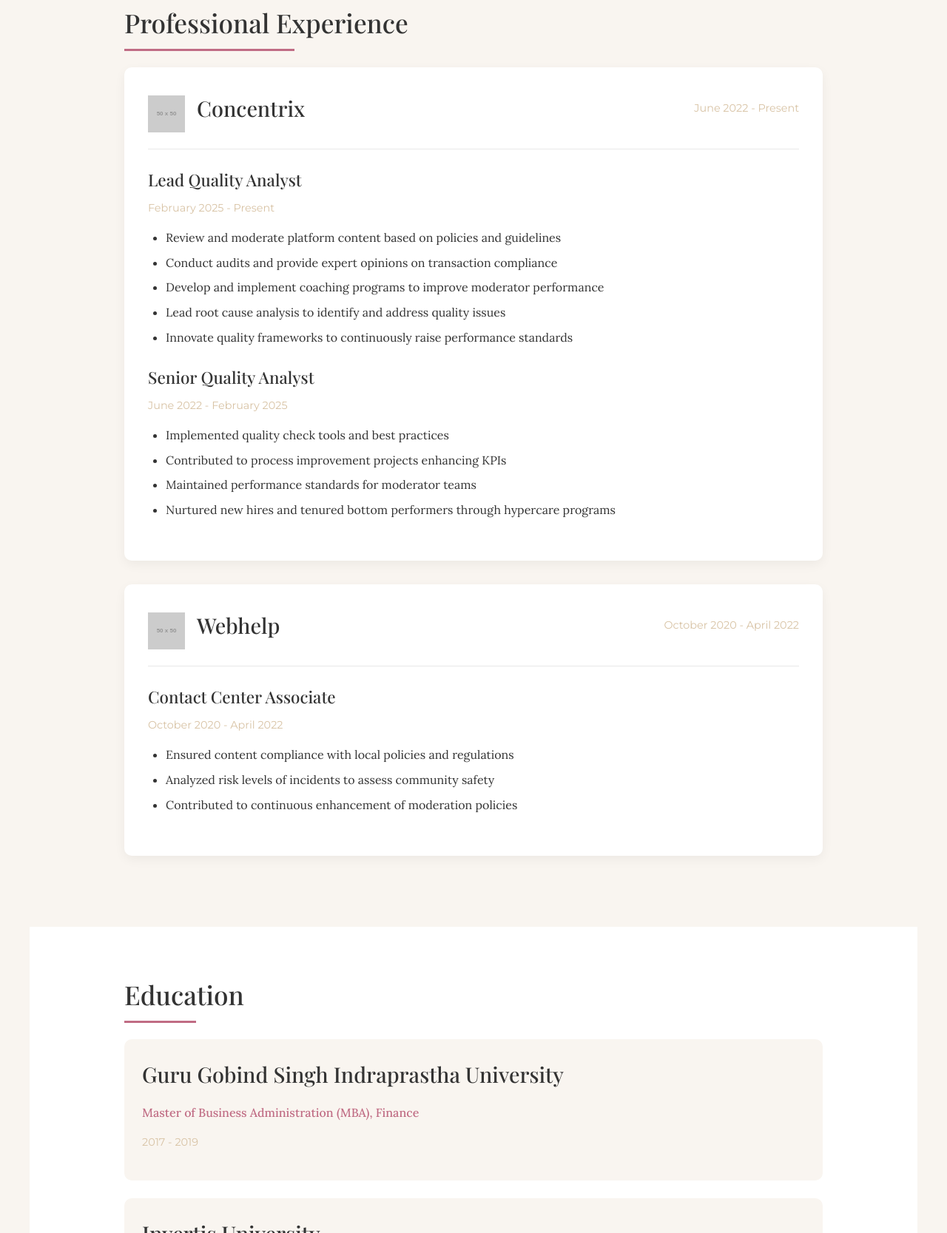
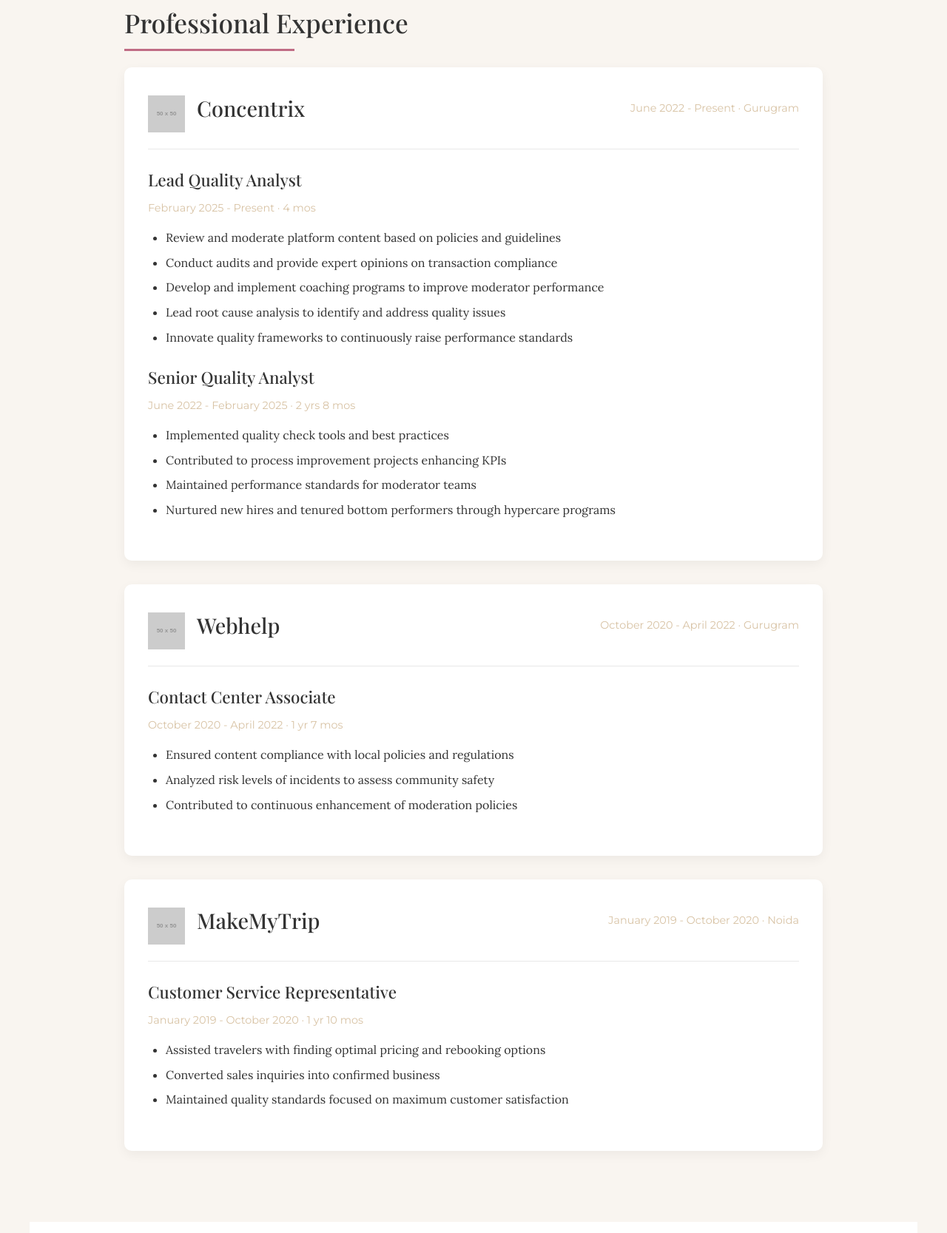
Before and after one commit to mehulsingh1209/shalusingh, a plain HTML site: page index.html in a window 1280 px wide. Shown: the part 1133-2800 px from the top of the page at 74% size. Drawn offline with nearby package versions, Linux system fonts and the light colour scheme; placeholder pictures from the web are drawn by us.

Commit message:
Update index.html

```diff
--- a/index.html
+++ b/index.html
@@ -149,7 +149,6 @@
             margin: 0 auto;
             border-radius: 50%;
             background-color: var(--taupe);
-            /* Placeholder for actual image */
             display: flex;
             align-items: center;
             justify-content: center;
@@ -445,16 +444,16 @@
         </nav>
         <div class="hero">
             <h1>Shalu Singh</h1>
-            <p class="tagline">Transforming Business Processes Through Strategic Leadership</p>
+            <p class="tagline">Lead Quality Analyst at Concentrix | Gurugram, Haryana, India</p>
             <div class="profile-image">
-                <i class="shalu.jpeg"></i>
+                <i class="fas fa-user"></i>
             </div>
         </div>
     </header>
 
     <section id="about" class="about-section">
         <h2>About Me</h2>
-        <p>Business administration professional with expertise in quality assurance, process improvement, and team leadership. Certified in Lean Six Sigma with a proven track record of enhancing operational efficiency and driving strategic initiatives.</p>
+        <p>Business administration professional with expertise in quality assurance, process improvement, and team leadership. Certified in Lean Six Sigma with a proven track record of enhancing operational efficiency and driving strategic initiatives at Concentrix, Gurugram.</p>
 
         <div class="skills-container">
             <h3>Core Competencies</h3>
@@ -477,12 +476,12 @@
             <div class="company-header">
                 <img src="https://via.placeholder.com/50x50?text=CNX" alt="Concentrix Logo">
                 <h3>Concentrix</h3>
-                <p class="duration">June 2022 - Present</p>
+                <p class="duration">June 2022 - Present · Gurugram</p>
             </div>
 
             <div class="position">
                 <h4>Lead Quality Analyst</h4>
-                <p class="duration">February 2025 - Present</p>
+                <p class="duration">February 2025 - Present · 4 mos</p>
                 <ul>
                     <li>Review and moderate platform content based on policies and guidelines</li>
                     <li>Conduct audits and provide expert opinions on transaction compliance</li>
@@ -494,7 +493,7 @@
 
             <div class="position">
                 <h4>Senior Quality Analyst</h4>
-                <p class="duration">June 2022 - February 2025</p>
+                <p class="duration">June 2022 - February 2025 · 2 yrs 8 mos</p>
                 <ul>
                     <li>Implemented quality check tools and best practices</li>
                     <li>Contributed to process improvement projects enhancing KPIs</li>
@@ -508,12 +507,12 @@
             <div class="company-header">
                 <img src="https://via.placeholder.com/50x50?text=WH" alt="Webhelp Logo">
                 <h3>Webhelp</h3>
-                <p class="duration">October 2020 - April 2022</p>
+                <p class="duration">October 2020 - April 2022 · Gurugram</p>
             </div>
 
             <div class="position">
                 <h4>Contact Center Associate</h4>
-                <p class="duration">October 2020 - April 2022</p>
+                <p class="duration">October 2020 - April 2022 · 1 yr 7 mos</p>
                 <ul>
                     <li>Ensured content compliance with local policies and regulations</li>
                     <li>Analyzed risk levels of incidents to assess community safety</li>
@@ -522,7 +521,23 @@
             </div>
         </div>
 
-        <!-- Additional experience cards can be added here -->
+        <div class="experience-card">
+            <div class="company-header">
+                <img src="https://via.placeholder.com/50x50?text=MMT" alt="MakeMyTrip Logo">
+                <h3>MakeMyTrip</h3>
+                <p class="duration">January 2019 - October 2020 · Noida</p>
+            </div>
+
+            <div class="position">
+                <h4>Customer Service Representative</h4>
+                <p class="duration">January 2019 - October 2020 · 1 yr 10 mos</p>
+                <ul>
+                    <li>Assisted travelers with finding optimal pricing and rebooking options</li>
+                    <li>Converted sales inquiries into confirmed business</li>
+                    <li>Maintained quality standards focused on maximum customer satisfaction</li>
+                </ul>
+            </div>
+        </div>
     </section>
 
     <section id="education" class="education-section">
@@ -578,14 +593,14 @@
             <button type="submit">Send Message</button>
         </form>
         <div class="social-links">
-            <a href="https://www.linkedin.com/in/shalu-singh-870806234/" aria-label="LinkedIn"><i class="fab fa-linkedin-in"></i></a>
+            <a href="#" aria-label="LinkedIn"><i class="fab fa-linkedin-in"></i></a>
             <a href="#" aria-label="Twitter"><i class="fab fa-twitter"></i></a>
             <a href="#" aria-label="Email"><i class="fas fa-envelope"></i></a>
         </div>
     </section>
 
     <footer>
-        <p>&copy; <span id="year"></span> Your Name. All rights reserved.</p>
+        <p>&copy; <span id="year"></span> Shalu Singh. All rights reserved.</p>
     </footer>
 
     <script>
@@ -622,7 +637,7 @@
                 // For this example, we'll just log it and show an alert
                 console.log({ name, email, message });
 
-                alert('Thank you for your message! I will get back to you soon.');
+                alert('Thank you for your message, ' + name + '! I will get back to you soon.');
                 contactForm.reset();
             });
         }
```
